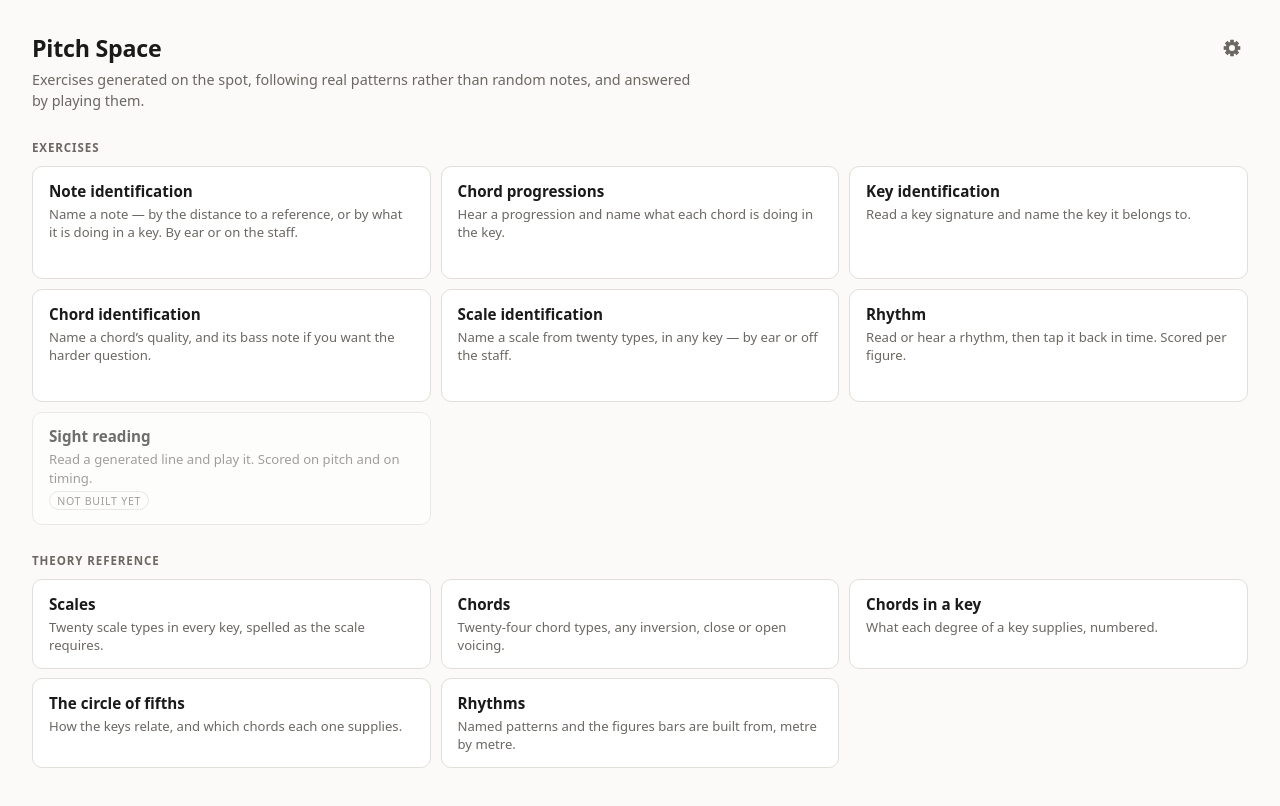
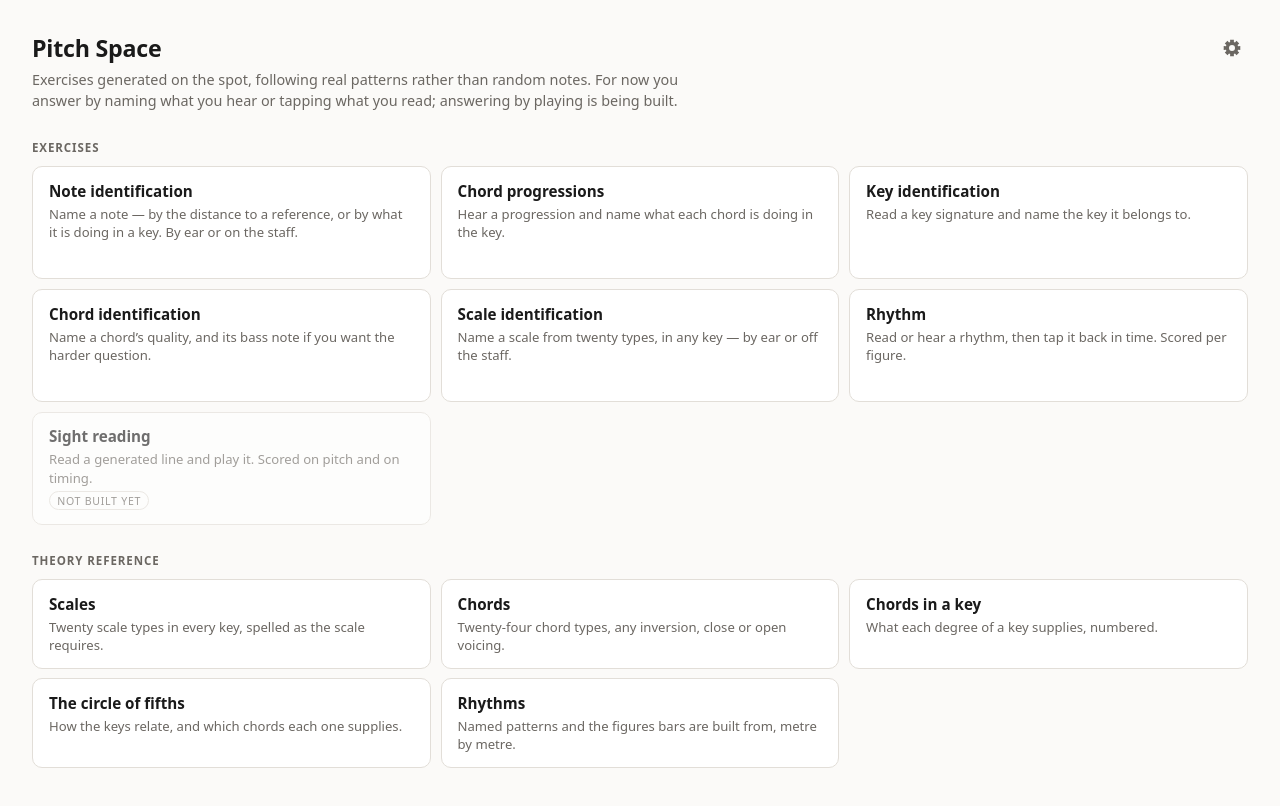
Before and after one commit to deepl0w/pitch_space, a React (Vite) app: page / in a window 1280 px wide. Shown: the top 806 px of the page. Built offline with nearby package versions, Linux system fonts and the light colour scheme.

Commit message:
Stop the home screen promising an answer path no exercise has yet

```diff
--- a/src/ui/screens/Home.tsx
+++ b/src/ui/screens/Home.tsx
@@ -29,9 +29,19 @@ export function Home({ go }: { go: (route: string) => void }) {
         >
           <CogIcon />
         </button>
+        {/*
+          The second sentence says what is not here yet, and it stays until
+          it is. This line claimed the app was answered by playing while
+          every built exercise was answered by clicking a button or tapping
+          a key — the brief's promise written as though delivered, in the
+          loudest copy on the home screen. The exercise cards were honest
+          throughout and only this was not, which is how it survived: the
+          claim lived one level above everything that could contradict it.
+        */}
         <p className="lede">
           Exercises generated on the spot, following real patterns rather than
-          random notes, and answered by playing them.
+          random notes. For now you answer by naming what you hear or tapping
+          what you read; answering by playing is being built.
         </p>
       </header>
 
```
